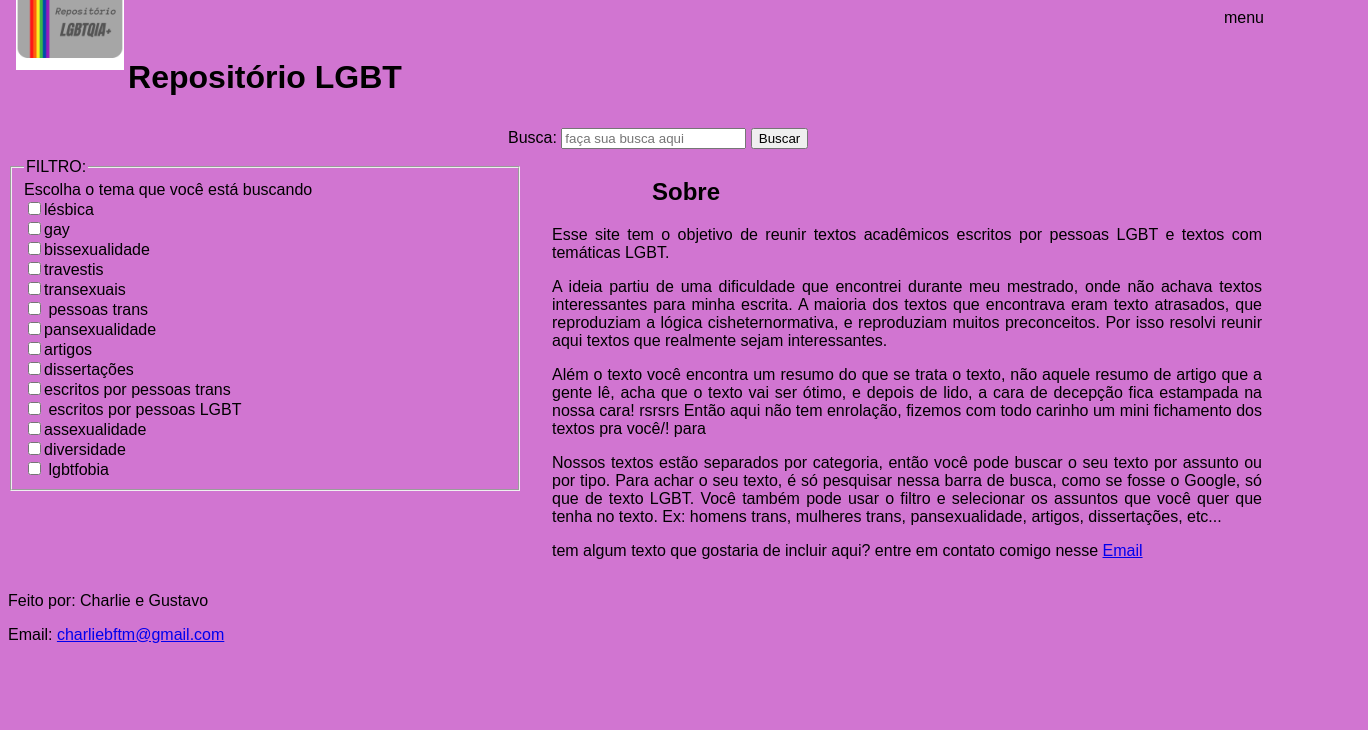
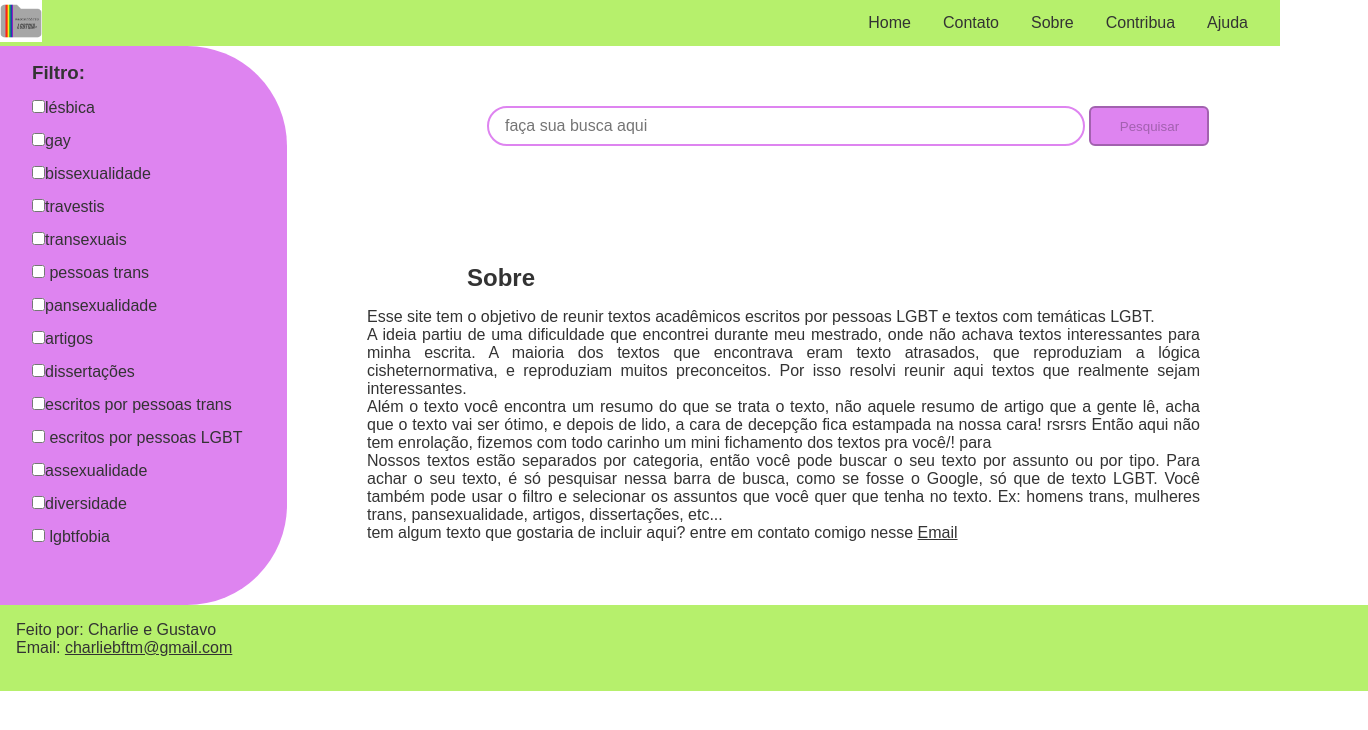
Before and after one commit to CharlieBellow/Repositorio-lgbt, a plain HTML site: page repos.html in a window 1280 px wide. Shown: the whole page, 1368 px wide, since content can reach past the window. Drawn offline with Linux system fonts and the light colour scheme.

Commit message:
adicione o stilo que eu fiz no figma

```diff
--- a/repos.html
+++ b/repos.html
@@ -7,28 +7,34 @@
 	<title>Repositório LGBT</title>
 	<link rel="stylesheet" href="style.css">
 
-	<h1 style="text-align: center;">Repositório LGBT</h1>
-
 </head>
 <body>
-	<header>
+	<div class="caixas">
+		<div class="header">
+			<header class="menu">
 				<div>
-			<img src="repositorio lgbt.png" alt="favicon" height="10%" width="10%" aling="left">
+					<img src="./assets/repositorio lgbt.png" alt="favicon" height="10%" width="5%" aling="left">
 				</div>
-		<div>menu</div>
+				<div class="titulos">
+				<div class="titulos">Home</div>
+				<div class="titulos">Contato</div>
+				<div class="titulos">Sobre</div>
+				<div class="titulos">Contribua</div>
+				<div class="titulos">Ajuda</div>
+				</div>
+
 			</header>
+		</div>
 			<main>
-		<form class="busca" method="post" action="#">
-				Busca: <input type="text" name="busca" placeholder="faça sua busca aqui" rows="500px">
-			<button type="button">Buscar</button><br>
-			<br>
-		</form>
+					<!--<h1 style="text-align: center;">Repositório LGBT</h1>-->
 			</main>
-	<section>
-			<form method="post" action="#">
-					<fieldset>
-					<legend>FILTRO:</legend>
-					Escolha o tema que você está buscando<br>
+		<div class="conteudo">
+			<div class="roxo">
+				<section class="filtro">
+					<form method="post" action="#" class="formFiltro">
+							<!--<fieldset>-->
+							<!--<legend>FILTRO:</legend>-->
+							<h3 class="h3">Filtro:</h3>
 							<input type="checkbox" name="lésbica" value="sim">lésbica<br>
 							<input type="checkbox" name="gay" value="sim">gay<br>
 							<input type="checkbox" name="bissexualidade" value="sim">bissexualidade<br>
@@ -43,23 +49,37 @@
 							<input type="checkbox" name="assexualidade" value="sim">assexualidade<br>
 							<input type="checkbox" name="diversidade" value="sim">diversidade <br>
 							<input type="checkbox" name="lgbtfobia" value="sim"> lgbtfobia <br>
-					</fieldset>
+							<!--</fieldset>-->
 					</form>
 				</section>
-	<aside>
-		<h2 class="bloco" style="margin-left: 100px;">Sobre</h2>
-		<p class="bloco">Esse site tem o objetivo de reunir textos acadêmicos escritos por pessoas LGBT e textos com temáticas LGBT.</p>
+			</div>
+			<div class="texto">
+				<div class="busca">
+						<form class="buscar" method="post" action="#">
+							<input type="search" name="busca" list="pesquisa" placeholder="faça sua busca aqui" rows="500px" size="60" aria-label="Digite seu campo de busca" class="barraDeBusca">
+							<button type="button">Pesquisar</button><br>
+							<br>
+						</form>
+				</div>
+				<aside class="bloco">
 
-		<p class="bloco">A ideia partiu de uma dificuldade que encontrei durante meu mestrado, onde não achava textos interessantes para minha escrita. A maioria dos textos que encontrava eram texto atrasados, que reproduziam  a lógica cisheternormativa, e reproduziam muitos preconceitos. Por isso resolvi reunir aqui textos que realmente sejam interessantes.</p>
+					<!--fazer os links dos textos-->
 
-		<p class="bloco">Além o texto você encontra um resumo do que se trata o texto,  não aquele resumo de artigo que a gente lê, acha que o texto vai ser ótimo, e depois de lido, a cara de decepção fica estampada na nossa cara! rsrsrs Então aqui não tem enrolação, fizemos com todo carinho um mini fichamento dos textos pra você/! para</p>
+						<h2 style="margin-left: 100px;">Sobre</h2>
+						<p>Esse site tem o objetivo de reunir textos acadêmicos escritos por pessoas LGBT e textos com temáticas LGBT.</p>
 
-		<p class="bloco">Nossos textos estão separados por categoria, então você pode buscar o seu texto por assunto ou por tipo. Para achar o seu texto, é só pesquisar nessa barra de busca, como se fosse o Google, só que de texto LGBT. Você também pode usar o filtro e selecionar os assuntos que você quer que tenha no texto. Ex: homens trans, mulheres trans, pansexualidade, artigos, dissertações, etc...</p>
+						<p>A ideia partiu de uma dificuldade que encontrei durante meu mestrado, onde não achava textos interessantes para minha escrita. A maioria dos textos que encontrava eram texto atrasados, que reproduziam  a lógica cisheternormativa, e reproduziam muitos preconceitos. Por isso resolvi reunir aqui textos que realmente sejam interessantes.</p>
 
-		<p class="bloco">tem algum texto que gostaria de incluir aqui? entre em contato comigo nesse
+						<p>Além o texto você encontra um resumo do que se trata o texto,  não aquele resumo de artigo que a gente lê, acha que o texto vai ser ótimo, e depois de lido, a cara de decepção fica estampada na nossa cara! rsrsrs Então aqui não tem enrolação, fizemos com todo carinho um mini fichamento dos textos pra você/! para</p>
+
+						<p>Nossos textos estão separados por categoria, então você pode buscar o seu texto por assunto ou por tipo. Para achar o seu texto, é só pesquisar nessa barra de busca, como se fosse o Google, só que de texto LGBT. Você também pode usar o filtro e selecionar os assuntos que você quer que tenha no texto. Ex: homens trans, mulheres trans, pansexualidade, artigos, dissertações, etc...</p>
+
+						<p>tem algum texto que gostaria de incluir aqui? entre em contato comigo nesse
 							<a href="mailto:charliebftm@gmail.com">Email</a>
 						</p>
 				</aside>
+			</div>
+	</div>
 </body>
 <footer>
 	<p style="text-align: left;">Feito por: Charlie e Gustavo</p>
--- a/style.css
+++ b/style.css
@@ -1,13 +1,145 @@
-* {font-family: Arial, Helvetica, sans-serif;}
+* {
+  font-family: Arial, Helvetica, sans-serif;
+  margin: 0;
+  padding: 0;
+  border: 0;
+  color: #333333;
+}
+
+/*  mudar as cores dos textos (criar as variáveis para as cores) */
 
 body {
-  background-color: rgb(209, 117, 209);
-  /*background: linear-gradient(180deg, red, orange, yellow, green, blue, purple)*/
+  background-color: white;
+}
+
+header {
+  display: flex;
+  justify-content: space-between;
+  align-items: center;
+  padding: 0;
+  margin: 0;
+  left: 0px;
+  top: 0px;
+  background: #B6F06C;
+}
+
+header .titulos {
+  flex-direction: row;
+  padding: 0 8px;
+  margin: 0 8px;
+  border: 0 8px;
+  display: flex;
+  justify-content: space-between;
+
+}
+
+main {
+  /*align-items: center;*/
+  /*display: flex;*/
+  /*flex-direction: column;*/
+  padding-left: 0px;
+  margin-left: 0px;;
+  border-left: 0px;
+}
+
+footer {
+  width: 1336px;
+  height: 54px;
+  top: 567px;
+  background: #B6F06C;
+  padding: 16px;
+}
+
+
+/* FILTRO --------------------------- */
+.filtro {
+  width: 287px;
+  height: 559px;
+  left: 16px;
+  margin: 0px;
+  background: #DE84F0;
+  border-radius: 0px 100px 100px 0px;
+
+}
+
+.formFiltro input{
+margin-top: 16px;
+margin-left: 32px;
+
+}
+
+form .h3 {
+padding-top: 16px;
+margin-left: 32px;
+}
+
+/* BARRA DE BUSCA ------------------ */
+.buscar button {
+  /*position: absolute;*/
+  width: 120px;
+  height: 40px;
+  left: 725px;
+  top: 150px;
+  background: #DE84F0;
+  border: 2px solid #A261AF;
+  color: #A261AF;
+  box-sizing: border-box;
+  border-radius: 6px;
+  /* fazer o botão "pesquisar"mudar de cor quando passa o mouse */
+
+}
+
+.barraDeBusca {
+  /*position: absolute;*/
+  /*width: 360px;*/
+  height: 40px;
+  left: 352px;
+  top: 150px;
+  font-size: 16px;
+  font-weight: thin;
+  padding-left: 16px; /* colocar o texto mais pro lado */
+  background: #FFFFFF;
+  border: 2px solid #DE84F0;
+  box-sizing: border-box;
+  border-radius: 24px;
+
+}
+
+
+/* FILTRO E TEXTO (CONTEÚDO) -------- */
+.conteudo {
+  display: flex;
+  flex-direction: row;
+}
+
+/* TEXTO CORRIDO (RESULTADO DAS BUSCAS)------- */
+.bloco {
+  /*position: absolute;*/
+  /*width: 470px;*/
+  /*height: 650px;*/
+  /*left: 475px;*/
+  /*top: 200px;*/
+  text-align: justify;
+  margin: 100px 80px 32px 80px;
+}
+
+.busca {
+  margin: 60px 0px 0px 200px;
+}
+
+aside h2 {
+  margin-bottom: 16px;
+}
+
+/* fazer o estilo os links dos textos-------------- */
+
+/* LIXO: ---------------------- */
+
+/*body {
 
   display: grid;
   grid-template-areas:
   "header header "
-  "title title"
   "main main"
   "section aside"
   "footer footer";
@@ -15,24 +147,22 @@ body {
   grid-template-rows: 30px 1fr 40px;
   grid-template-columns: 1fr 750px;
 
+}*/
 
-}
-
-h1 {
+/*h1 {
   color: black;
   text-align: center;
-}
+}*/
 
-.bloco {
-  /*margin-left: 30px;
-  margin-right: 200px;*/
-  margin-left: 0px;
-  margin-right: 10px;
-  color: black;
-  text-align: justify;
+/*.bloco div {
+  /*margin-left: 30px;*/
+  /*margin-left: 0px;
+  margin-right: 10px;*/
+
   /*padding-left: 400px;*/
-  padding-left: 30px;
-}
+  /*padding-left: 30px;
+
+}*/
 
 /*.busca {
   font-size: 20px;
@@ -43,42 +173,57 @@ h1 {
   align: center;
 }
 */
-header {
-  grid-area: header;
 
-  display: flex;
-  justify-content: space-between;
-  align-items: center;
-  padding: 0 8px;
-  padding-bottom: 10px;
-}
+/*header {
+  /*grid-area: header;
+}*/
 
-title {
-  grid-area: title;
-  margin-left: 500px;
+/*title {
+ /* grid-area: title;*/
+/*  margin-left: 500px;
   margin-top: 100px;
-}
+}*/
 
-main {
-  grid-area: main;
-  align-items: center;
-  margin-left: 500px;
-  padding-top: 10px;
-}
+/*main {
+  /*grid-area: main;*/
+  /*margin-left: 500px;*/
+  /*padding-top: 10px;
 
-section {
+}*/
+
+/*section {
   /*margin-left: 20px;
   margin-right: 10px;
   position: absolute;*/
-  grid-area: section;
-}
+  /*grid-area: section;*/
+  /*width: 970px;
+}*/
 
-aside {
+/*aside {
   grid-area: aside;
-}
+}*/
 
-footer {
-  /*position: absolute;
-  margin-top: 150px;*/
-  grid-area: footer;
-}
+/*.formFiltro {
+  /*position:absolute;*/
+  /*left: 16px;*/
+  /*top: 50px;*/
+  /* aumentar o espaço entre os nomes e estilizar a bolinha de checar
+
+}*/
+
+/*section .caixas .roxo .filtro form .texto {
+  display: flex;
+  position: absolute;
+  justify-content: space-around;
+}*/
+
+/*.texto {
+  position: absolute;*/
+  /*width: 470px;
+}*/
+
+/*.bloco div {
+  /*margin-right: 35px;*/
+  /*text-align: justify;*/
+  /*width: 70%;
+}*/
```
Also changed, not shown: assets/Type With Pride_ Gilbert font on Behance.html (added, +15 -0 lines), assets/Captura de tela de 2022-02-16 16-42-12.png (added), assets/Captura de tela de 2022-02-16 17-33-41.png (added), assets/Captura de tela de 2022-02-16 17-34-03.png (added), assets/repositorio lgbt.png (renamed from repositorio lgbt.png), 1 other file. Lines whose indentation alone changed are shown as unchanged.
